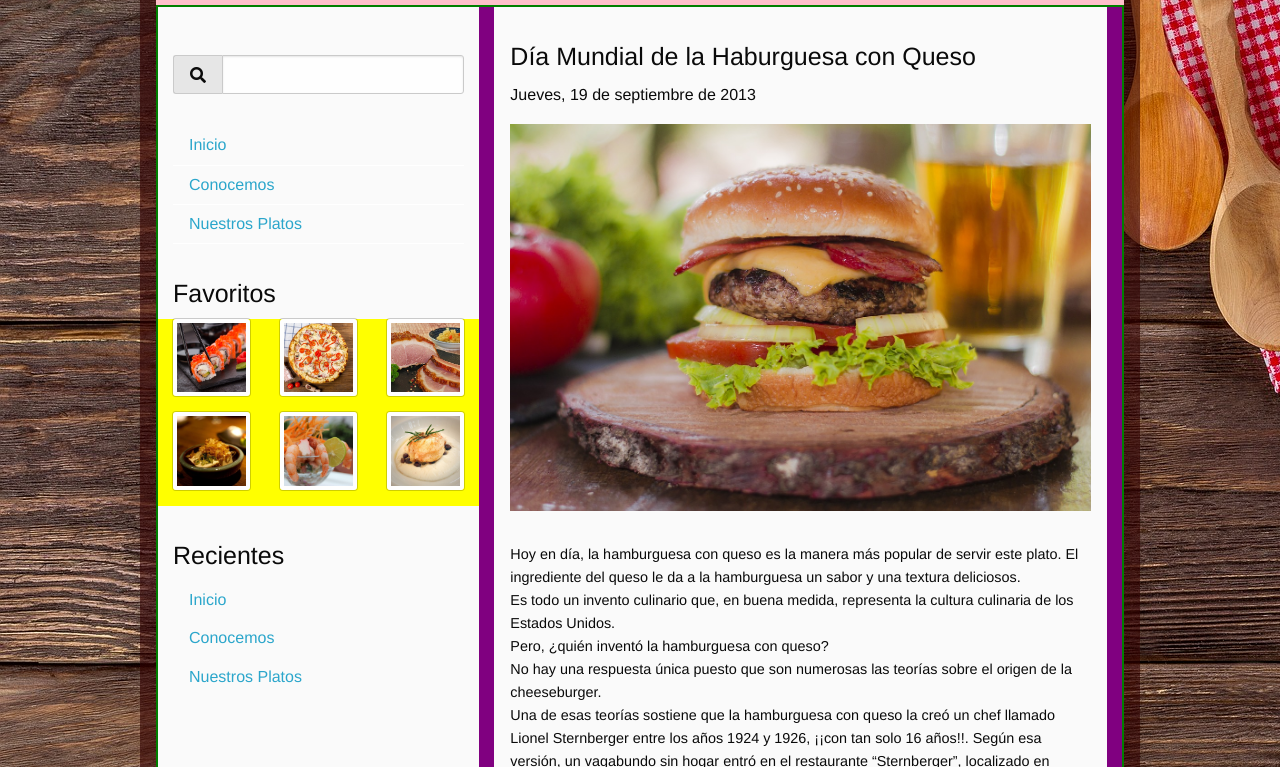
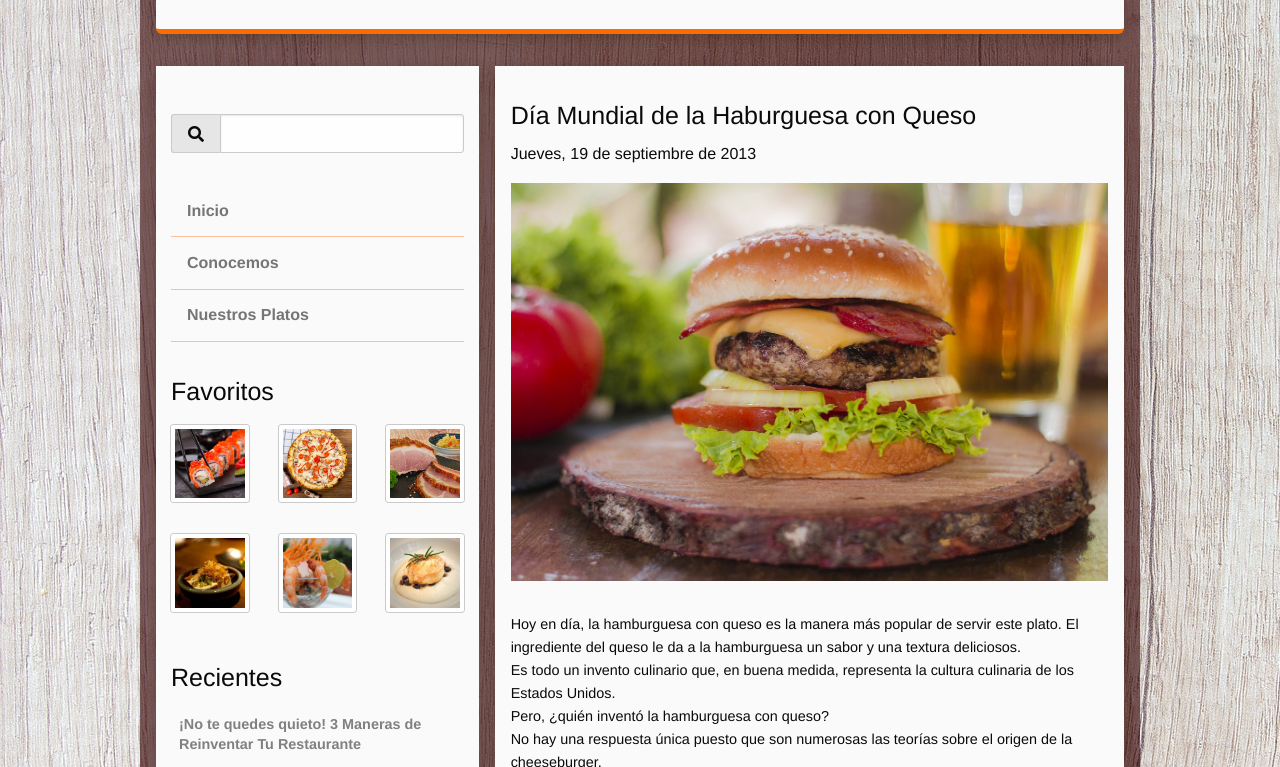
Before and after one commit to kiliammontoro/Ex-Final-Foundation, a plain HTML site: page index.html in a window 1280 px wide. Shown: the part 159-926 px from the top of the page. Drawn offline with Linux system fonts and the light colour scheme.

Commit message:
Definición de estilos y limpieza de estructura.

```diff
--- a/css/app.css
+++ b/css/app.css
@@ -1,6 +1,8 @@
 body{
-  background: url(../img/bg_02.jpg) !important;
-  background-size: 100%;
+  background-image: url(../img/bg_04.jpg) !important;
+  background-repeat: no-repeat;
+  background-attachment: fixed;
+
 }
 
 .container{
@@ -14,11 +16,14 @@ body{
 }
 
 .logo{
-  max-width: 200px;
+  max-width: 220px;
 }
 
 .wrap-center{
   text-align: center;
+  padding: 2rem 0rem;
+  margin-bottom: 2rem;
+  background-color: #fafafa;
 }
 
 .slogan{
@@ -33,20 +38,28 @@ aside{
 }
 
 .fav-wrap{
+  margin-top: 1rem;
   padding: 0px;
 }
 
 .separated{
-  border-bottom: solid 1px white;
+  border-bottom: solid 1px #ffbd99;
+  padding: 0.4rem 0rem;
 }
 
 nav, #recientes{
   margin: 2rem 0;
 }
 
+.post-wrap{
+  padding-left: 1rem;
+  padding-right: 0rem;
+}
+
 .responsive-blog-post{
   padding: 2rem 1rem;
   background-color: #fafafa;
+
 }
 
 .article_p{
@@ -73,3 +86,46 @@ blockquote{
 .article-box{
   margin-bottom: 2.5rem !important;
 }
+
+#recientes a {
+    font-size: 0.9rem;
+    line-height: 1.4;
+    padding-left: 0.5rem;
+    color: gray;
+    transition: color 0.6s;
+}
+
+#recientes a:hover {
+    color: black;
+}
+
+.round-box{
+  border-radius: 0px 0px 6px 6px;
+  border-bottom: solid 5px #ff6d00;
+  box-shadow: 0px 4px 15px 0px rgba(51, 26, 0, 0.3);
+}
+
+.button{
+      background-color: #ff6d00 !important;
+}
+
+.button:hover{
+      background-color: #e65100 !important;
+}
+
+@media (max-width: 600px){
+  .post-wrap{
+    margin-top: 2.5rem;
+    padding-left: 0em;
+    padding-right: 0rem;
+  }
+}
+
+a {
+    color: #757575;
+    font-weight: bold;
+}
+
+a:hover {
+    color: #6d4c41;
+}
--- a/index.html
+++ b/index.html
@@ -13,24 +13,23 @@
     <div class="row container">
 
       <!-- ______________________ENCABEZADO______________________ -->
-      <div style="background-color: red;" class="column small-12">
-        <div class="row wrap-center">
-          <header class="column medium-4" style="background-color: yellow;">
+      <div class="column small-12">
+        <div class="row wrap-center round-box">
+          <header class="column medium-4">
             <img src="img/logo.png" class="logo" alt="">
             <div class="">
               <h5 class="slogan">¡Te hablamos de Sabor!</h5>
-
             </div>
           </header>
         </div>
       </div>
 
       <!-- ______________________CUERPO PRINCIPAL______________________ -->
-      <div  style="background-color: pink;" class="column small-12">
-        inicio
-        <div style="background-color: green; padding: 2px" class="row">
-          <!-- Lateral -->
-          <aside style="background-color:;" class="column small-12 medium-4">
+      <div class="column small-12">
+
+        <div style="padding: 0px" class="row">
+          <!-- LATERAL -->
+          <aside class="column small-12 medium-4 round-box">
             <div class="input-group">
               <span class="input-group-label"><i class="fas fa-search"></i></span>
               <input class="input-group-field" type="text">
@@ -42,9 +41,10 @@
                 <li class="separated"><a href="#">Nuestros Platos</a></li>
               </ul>
             </nav>
+
             <section id="favoritos">
               <h4>Favoritos</h4>
-              <div style="background-color: yellow;" class="row fav-wrap">
+              <div class="row fav-wrap">
                 <div class="column">
                   <a href="#"><img class="thumbnail" src="img/fav_01.jpg" alt=""></a>
                 </div>
@@ -55,7 +55,7 @@
                   <img class="thumbnail" src="img/fav_03.jpg" alt=""></a>
                 </div>
               </div>
-              <div style="background-color: yellow;" class="row fav-wrap">
+              <div class="row fav-wrap">
                 <div class="column">
                   <a href="#"><img class="thumbnail" src="img/fav_04.jpg" alt=""></a>
                 </div>
@@ -67,19 +67,21 @@
                 </div>
               </div>
             </section>
+
             <section id="recientes">
               <h4>Recientes</h4>
               <ul class="vertical menu">
-                <li ><a href="#">Inicio</a></li>
-                <li ><a href="#">Conocemos</a></li>
-                <li ><a href="#">Nuestros Platos</a></li>
+                <li ><a href="#">¡No te quedes quieto! 3 Maneras de Reinventar Tu Restaurante</a></li>
+                <li ><a href="#">10 Tendencias en Turismo Gastronómico</a></li>
+                <li ><a href="#">¿Por qué tus camareros no venden?</a></li>
+                <li ><a href="#">Como administrar un restaurante: 10 pasos para diseñar una carta más rentable</a></li>
               </ul>
             </section>
           </aside>
 
           <!-- Posts -->
-          <div style="background-color: purple;" class="column small-12 medium-8">
-            <article class="article-box">
+          <div class="column small-12 medium-8 post-wrap">
+            <article class="article-box round-box">
               <div class="responsive-blog-post ">
                 <div class="individual-post">
                   <h4>Día Mundial de la Haburguesa con Queso</h4>
@@ -103,6 +105,7 @@
                     </div>
                   </form>
                   <!-- :::::::Comentarios::::::: -->
+                  <h6 >Comentarios</h6>
                   <div class="callout">
                     <img class="avatar float-left" src="img/hombre.png" alt="">
                     <blockquote>
@@ -112,7 +115,7 @@
                     </blockquote>
                   </div>
                   <div class="callout">
-                    <img class="avatar float-left" src="img/mujer.png" alt="">
+                    <img style="background-color: pink;" class="avatar float-left" src="img/mujer.png" alt="">
                     <blockquote>
                       <cite>Sara Dominguez</cite>
                       <p class="comentario">Esas hamburguesas tienen una pinta cojo… , me esta entrando muchas ganas de ir a comprar una.</p>
@@ -121,7 +124,7 @@
                 </div>
             </article>
 
-            <article class="article-box">
+            <article class="article-box round-box">
               <div class="responsive-blog-post ">
                 <div class="individual-post">
                   <h4>Buenos tacos, excelente servicio</h4>
@@ -143,6 +146,7 @@
                     </div>
                   </form>
                   <!-- :::::::Comentarios::::::: -->
+                  <h6 >Comentarios</h6>
                   <div class="callout">
                     <img class="avatar float-left" src="img/hombre.png" alt="">
                     <blockquote>
@@ -151,7 +155,7 @@
                     </blockquote>
                   </div>
                   <div class="callout">
-                    <img class="avatar float-left" src="img/mujer.png" alt="">
+                    <img style="background-color: pink;" class="avatar float-left" src="img/mujer.png" alt="">
                     <blockquote>
                       <cite>Pamela Dex</cite>
                       <p class="comentario">Si busca de unos tacos con buenas salsas e ingredientes sin duda son de los mejores -asada, pastor y dorados-. Además podrá tomarse una "Chaparrita" y de postre jericalla.</p>
@@ -163,15 +167,7 @@
           </div>
 
         </div>
-        final
       </div>
-
-
-
-
-
-
-
 
 
     </div>
```
Also changed, not shown: img/bg_01.jpg (deleted), img/bg_02.jpg (deleted), img/bg_03.jpg (deleted), img/bg_04.jpg (added), 1 other file.
